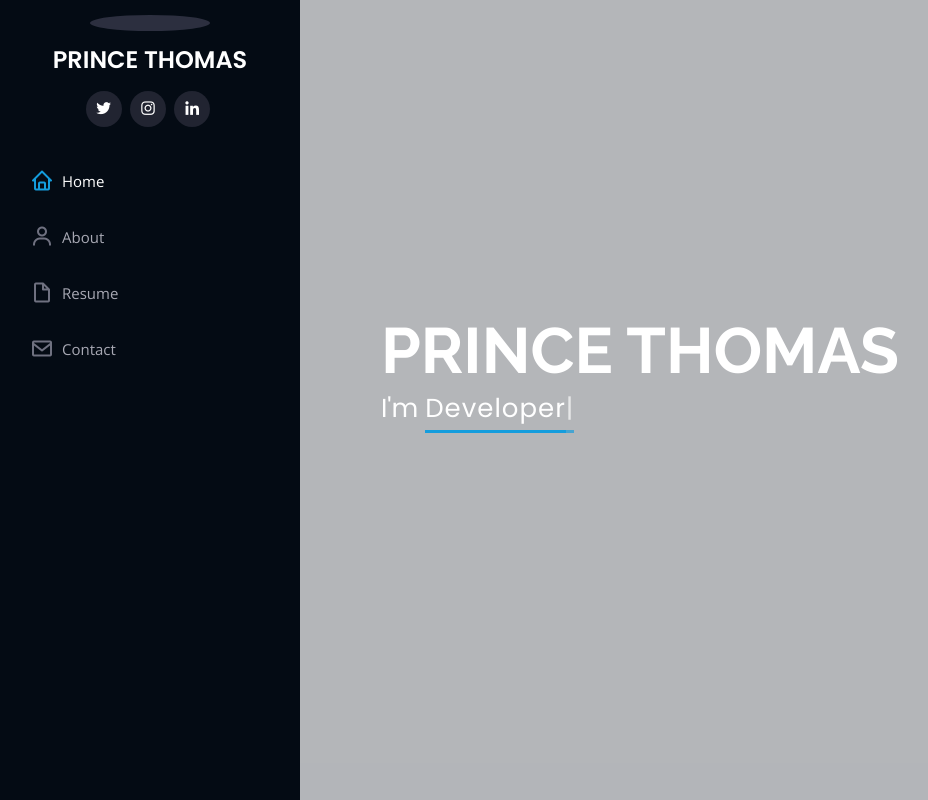
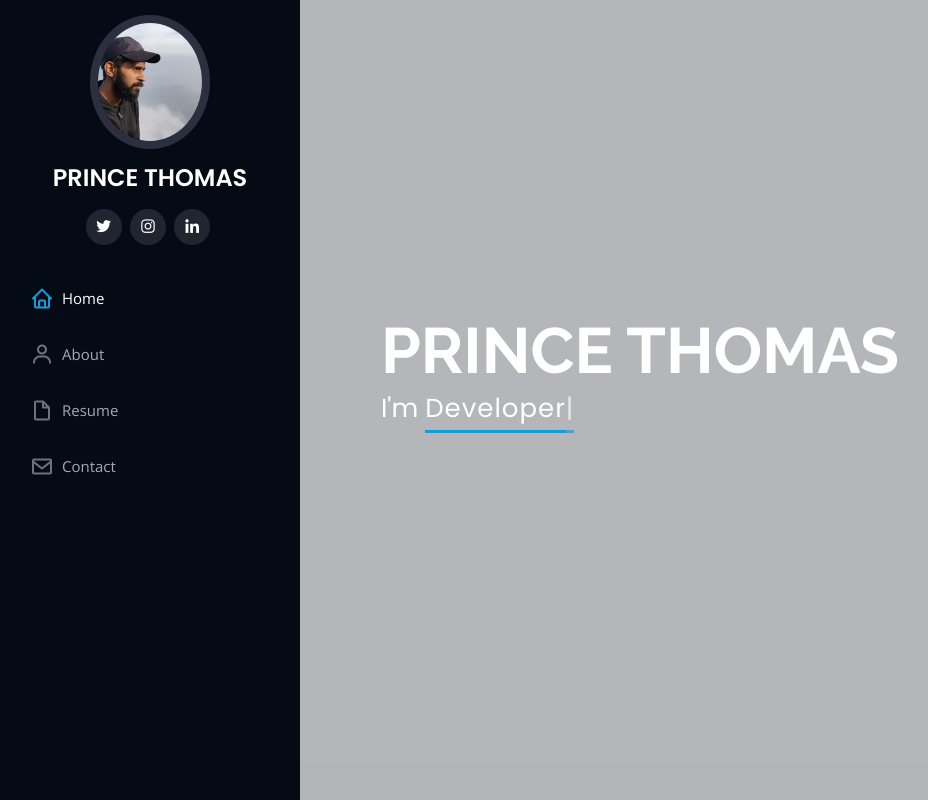
Before and after one commit to Prince-thomas03/Prince-Thomas-profile, a plain HTML site: page index.html in a window 1280 px wide. Shown: the top 800 px of the page, without its empty margins (0-928 px from the left). Drawn offline with nearby package versions, Linux system fonts and the light colour scheme.

Commit message:
Update index.html

```diff
--- a/index.html
+++ b/index.html
@@ -45,7 +45,7 @@
     <div class="d-flex flex-column">
 
       <div class="profile">
-        <img src="assets/img/real profile photo.jepg" alt="" class="img-fluid rounded-circle">
+        <img src="assets/img/real profile photo.jpeg" alt="" class="img-fluid rounded-circle">
         <h1 class="text-light"><a href="index.html">PRINCE THOMAS</a></h1>
         <div class="social-links mt-3 text-center">
           <a href="https://twitter.com/home" class="twitter"><i class="bx bxl-twitter"></i></a>
```
